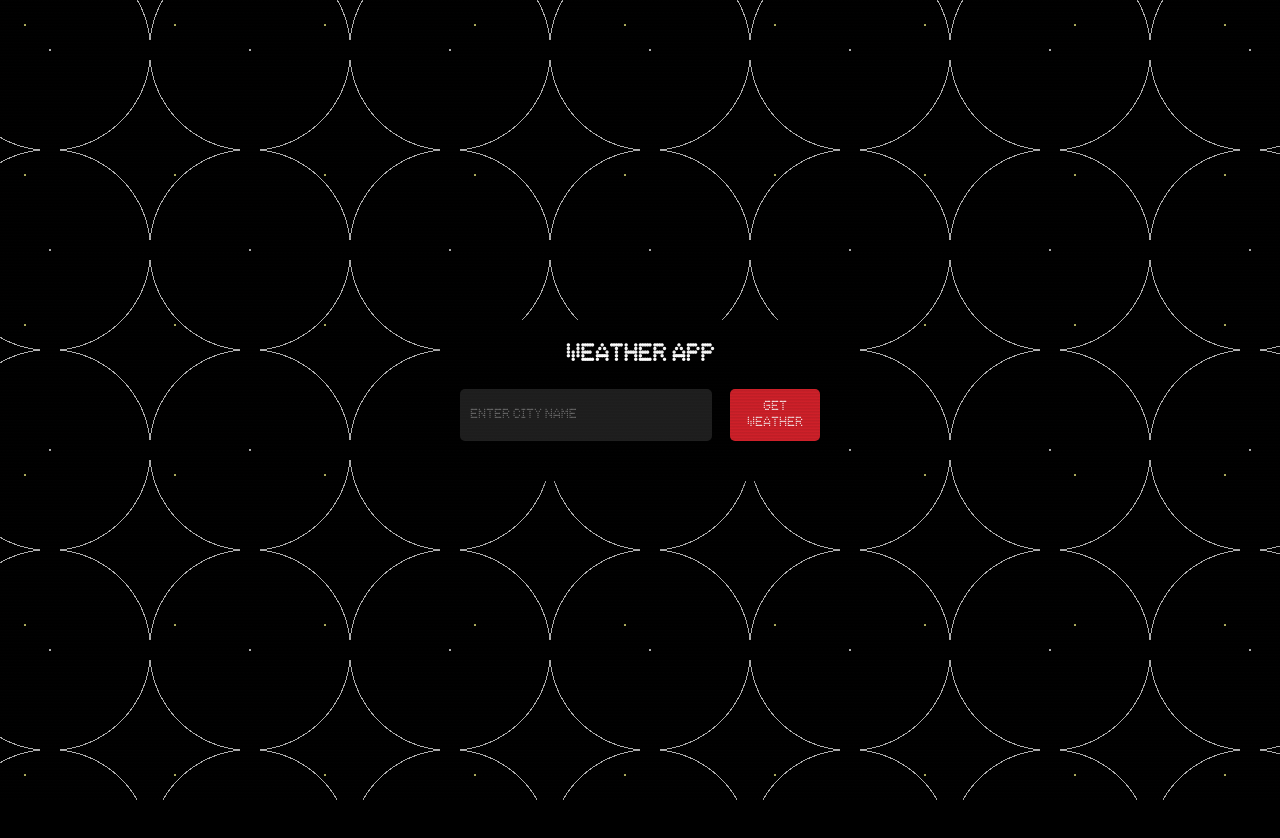
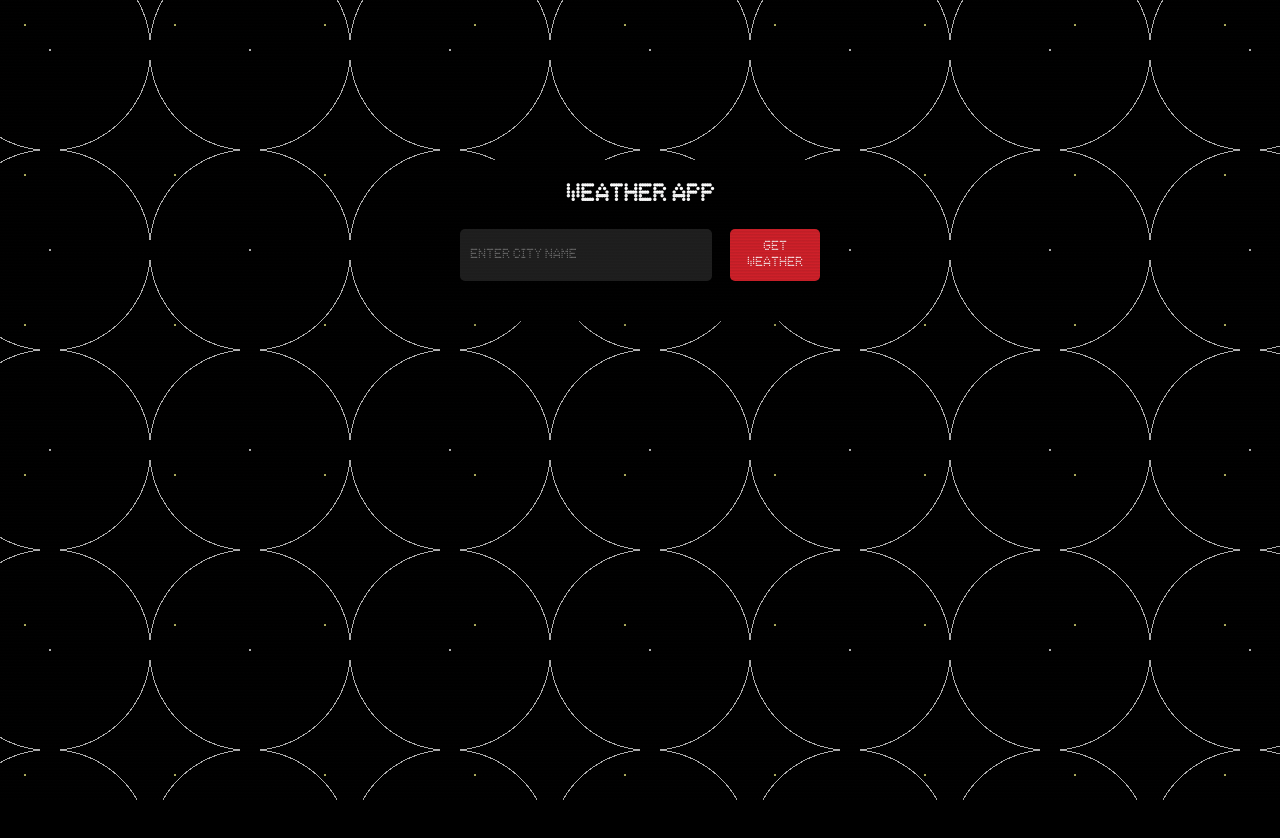
Before and after one commit to gladiatorr22/retro-weather-app, a plain HTML site: page index.html in a window 1280 px wide. Before the commit the page ends 800 px from the top, so only its background shows below. Drawn offline with Linux system fonts and the light colour scheme.

Commit message:
Adjust body alignment and margin for improved layout in Weather App

```diff
--- a/styles.css
+++ b/styles.css
@@ -68,7 +68,8 @@ body {
     color: #FFFFFF;
     display: flex;
     justify-content: center;
-    align-items: center;
+    align-items: flex-start;
+    margin-top: 20vh;
     height: 100vh;
     min-height: 100vh;
     overflow: hidden;
```
